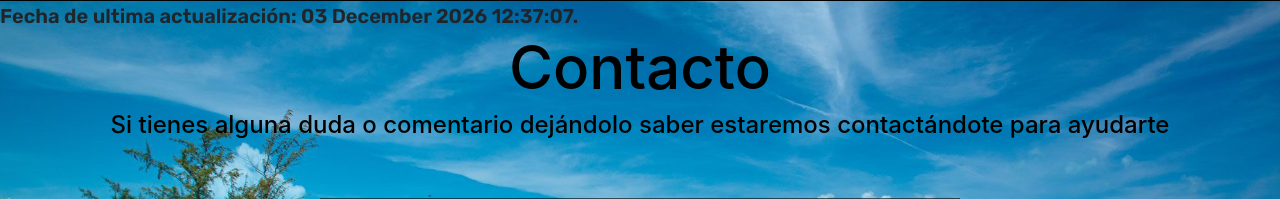
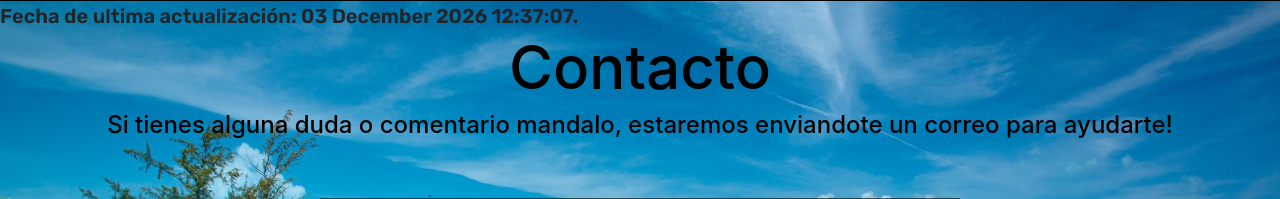
Before and after one commit to danielpredel/beachbeerFinal, a PHP site: page /contactanos.php in a window 1280 px wide. Shown: the part 132-331 px from the top of the page. Run offline with PHP 8.4, Linux system fonts and the light colour scheme; some libraries are stand-ins or nearby versions.

Commit message:
Cambie el contacto.php

```diff
--- a/contactanos.php
+++ b/contactanos.php
@@ -14,7 +14,7 @@
 <body>
     <div id="justificado">
         <h2 class="titulo">Contacto</h2>
-        <h4 class="mensaj">Si tienes alguna duda o comentario dejándolo saber estaremos contactándote para ayudarte </h4>
+        <h4 class="mensaj">Si tienes alguna duda o comentario mandalo,  estaremos enviandote un correo para ayudarte!</h4>
             <div class="contenedor">
                     <div class="form">
                         <label for="Nombre1" class="form-label">Nombre:</label>
```
